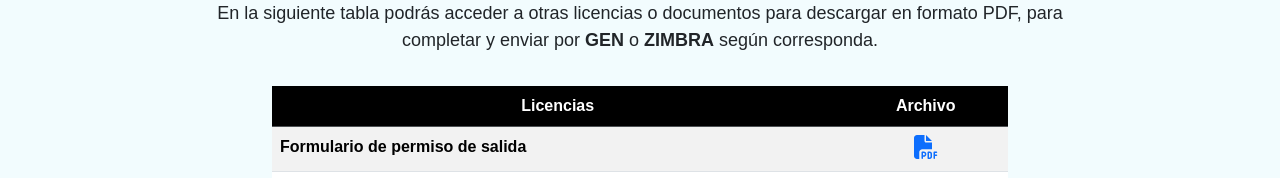
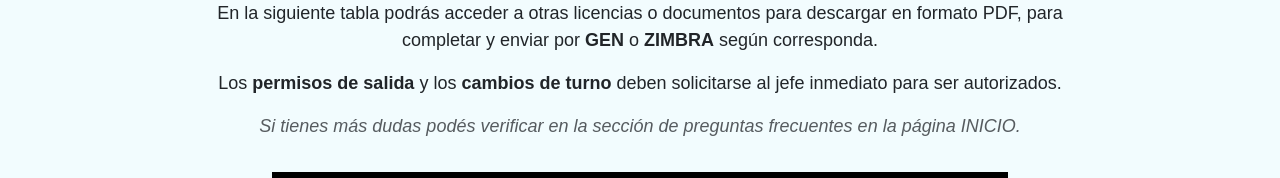
Before and after one commit to CristianSombra/NursingHRRG, a React (Vite) app: page /licenses in a window 1280 px wide. Shown: the part 1663-1841 px from the top of the page. Built offline with nearby package versions, Linux system fonts and the light colour scheme.

Commit message:
Home, Licenses updated.
Information updated.

```diff
--- a/src/components/licensesComponents/licensesSection2/licensesSecondSection.jsx
+++ b/src/components/licensesComponents/licensesSection2/licensesSecondSection.jsx
@@ -14,6 +14,9 @@ const LicensesSecondSection = () => {
                 <div className="text-center col-12 col-md-10">
                     <h4 className="fw-bold my-3">Otras licencias descargables</h4>
                     <p className="my-3">En la siguiente tabla podrás acceder a otras licencias o documentos para descargar en formato PDF, para completar y enviar por <strong>GEN</strong> o <strong>ZIMBRA</strong> según corresponda.</p>
+                    <p className="my-3">Los <strong>permisos de salida</strong> y los <strong>cambios de turno</strong> deben solicitarse al jefe inmediato para ser autorizados.</p>
+                    <p className="text-muted fst-italic">Si tienes más dudas podés verificar en la sección de preguntas frecuentes en la página INICIO.</p>
+
                 </div>
                 <div className="col-12 col-md-10 col-lg-8 my-3">
                     <div className="table-responsive">
@@ -33,7 +36,7 @@ const LicensesSecondSection = () => {
                                             initial={{y: 0}}
                                             whileHover={{y: -10}}
                                             transition={{duration: 0.2, delay: 0.1}}>
-                                                <a href={pdfPath + "licencia.pdf"} target="_blank" rel="noreferrer">
+                                                <a href={pdfPath + "Permiso de salida.pdf"} target="_blank" rel="noreferrer">
                                                     <FontAwesomeIcon icon={faFilePdf} className="fs-4" />
                                                 </a>
                                         </motion.div>
@@ -46,7 +49,7 @@ const LicensesSecondSection = () => {
                                             initial={{y: 0}}
                                             whileHover={{y: -10}}
                                             transition={{duration: 0.2, delay: 0.1}}>
-                                                <a href={pdfPath + "licencia.pdf"} target="_blank" rel="noreferrer">
+                                                <a href={pdfPath + "Cambio de turno.pdf"} target="_blank" rel="noreferrer">
                                                     <FontAwesomeIcon icon={faFilePdf} className="fs-4" />
                                                 </a>
                                         </motion.div>
--- a/src/components/licensesComponents/modalLicenses/ModalLicenses.jsx
+++ b/src/components/licensesComponents/modalLicenses/ModalLicenses.jsx
@@ -1,5 +1,4 @@
 import React from "react";
-import { Link } from "react-router-dom";
 
 /* Notificación para las LAR */
 export const ModalQuestionLAR = () => {
@@ -27,12 +26,7 @@ export const ModalQuestionLAR = () => {
                             <h5 className="my-3">
                                 🚫 No podrán adicionar en el día inmediato anterior ni posterior laborable de la LAR, la Licencia Especial Invierno <strong>(LEI)</strong>.
                             </h5>
-                            <p className="text-muted mb-4">Si tienes más dudas podés verificar en la sección de preguntas frecuentes de INICIO.</p>
-                            <div className="my-3">
-                                <Link to="/home" className="btn-custom-secondary">
-                                    Ir a Inicio
-                                </Link>
-                            </div>
+                            <p className="text-muted fst-italic">Si tienes más dudas podés verificar en la sección de preguntas frecuentes en la página INICIO.</p>
                         </div>
                         <div className="modal-footer">
                             <button type="button" className="btn-custom" data-bs-dismiss="modal">Volver</button>
@@ -71,12 +65,7 @@ export const ModalQuestionLEI = () => {
                             <h5 className="my-3">
                                 🚫 No podrán adicionar en el día inmediato anterior ni posterior laborable a la LEI por razones particulares <strong>(art. 14F y 14H)</strong>, ni Licencia anual reglamentaria <strong>(LAR)</strong>.
                             </h5>
-                            <p className="text-muted mb-4">Si tienes más dudas podés verificar en la sección de preguntas frecuentes de INICIO.</p>
-                            <div className="my-3">
-                                <Link to="/home" className="btn-custom-secondary">
-                                    Ir a Inicio
-                                </Link>
-                            </div>
+                            <p className="text-muted fst-italic">Si tienes más dudas podés verificar en la sección de preguntas frecuentes en la página INICIO.</p>
                         </div>
                         <div className="modal-footer">
                             <button type="button" className="btn-custom" data-bs-dismiss="modal">Volver</button>
@@ -112,6 +101,7 @@ export const Modal14F = () => {
                             <h5 className="my-3">
                                 👉 Pueden ser dadas de baja por <strong>razones de servicio.</strong>
                             </h5>
+                            <p className="text-muted fst-italic">Si tienes más dudas podés verificar en la sección de preguntas frecuentes en la página INICIO.</p>
                         </div>
                         <div className="modal-footer">
                             <button type="button" className="btn-custom" data-bs-dismiss="modal">Volver</button>
@@ -147,6 +137,7 @@ export const Modal14H = () => {
                             <h5 className="my-3">
                                 👉 Pueden ser dadas de baja por <strong>razones de servicio.</strong>
                             </h5>
+                            <p className="text-muted fst-italic">Si tienes más dudas podés verificar en la sección de preguntas frecuentes en la página INICIO.</p>
                         </div>
                         <div className="modal-footer">
                             <button type="button" className="btn-custom" data-bs-dismiss="modal">Volver</button>
```
Also changed, not shown: 2 other files (tests, documents, lock files or other folders).
